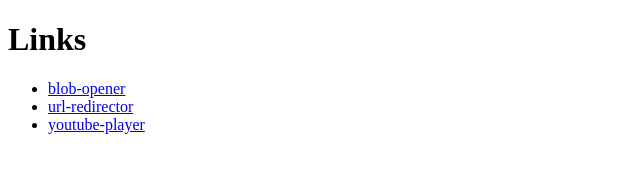
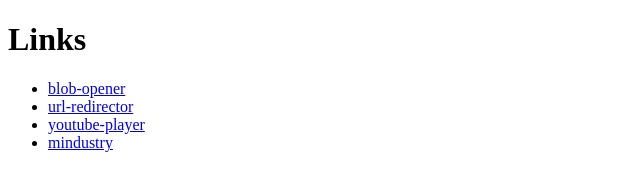
Before and after one commit to echo-a2/echo-a2.github.io, a plain HTML site: page index.html in a window 1280 px wide. Shown: the full height of the page, 0-640 px from the left. Drawn offline with Linux system fonts and the light colour scheme.

Commit message:
Update index.html

```diff
--- a/index.html
+++ b/index.html
@@ -11,6 +11,7 @@
         <li><a href="blob-opener">blob-opener</a></li>
         <li><a href="url-redirector">url-redirector</a></li>
         <li><a href="youtube-player">youtube-player</a></li>
+        <li><a href="mindustry">mindustry</a></li>
         <!-- new pages: add <li><a href="name">name</a></li> -->
     </ul>
 </body>
```
